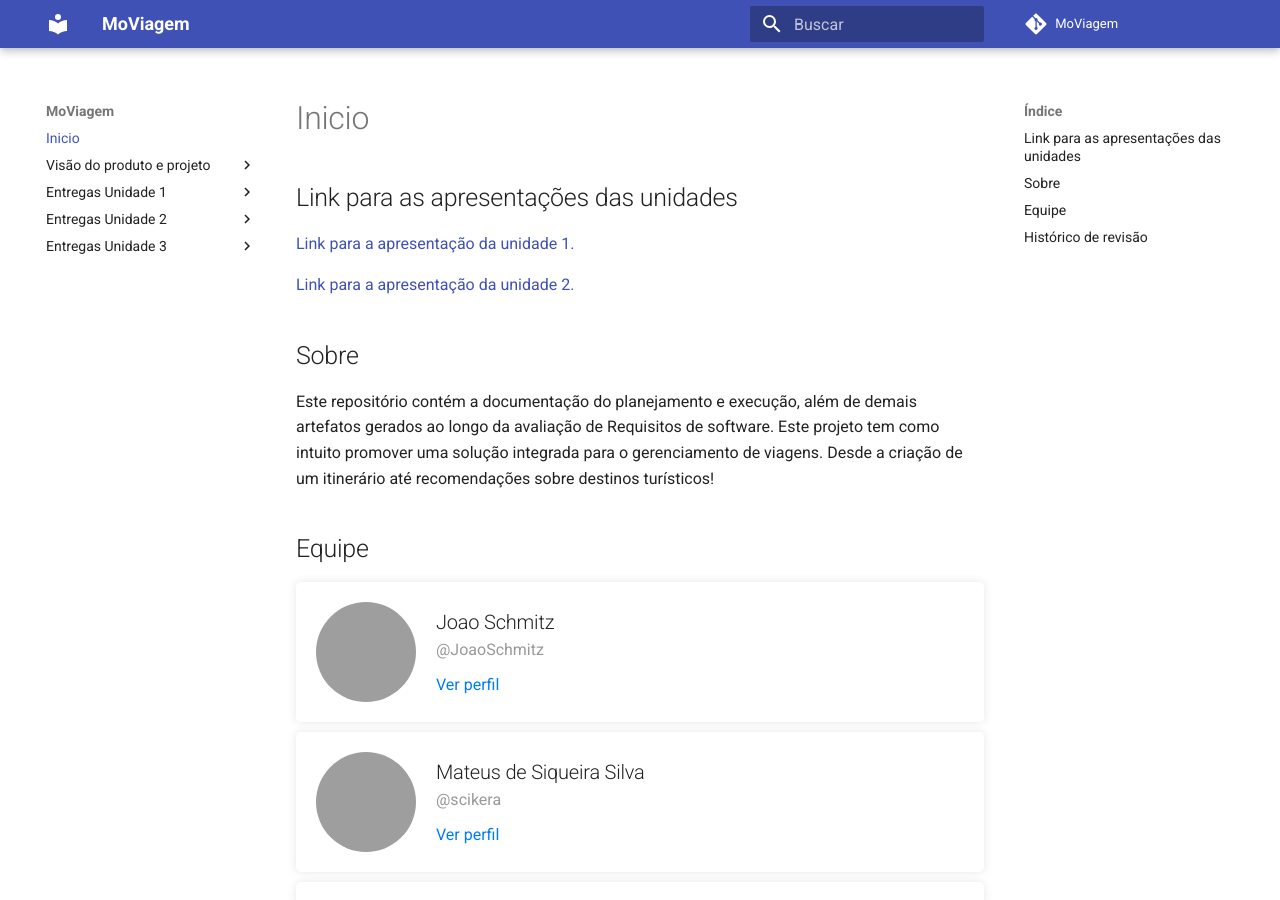
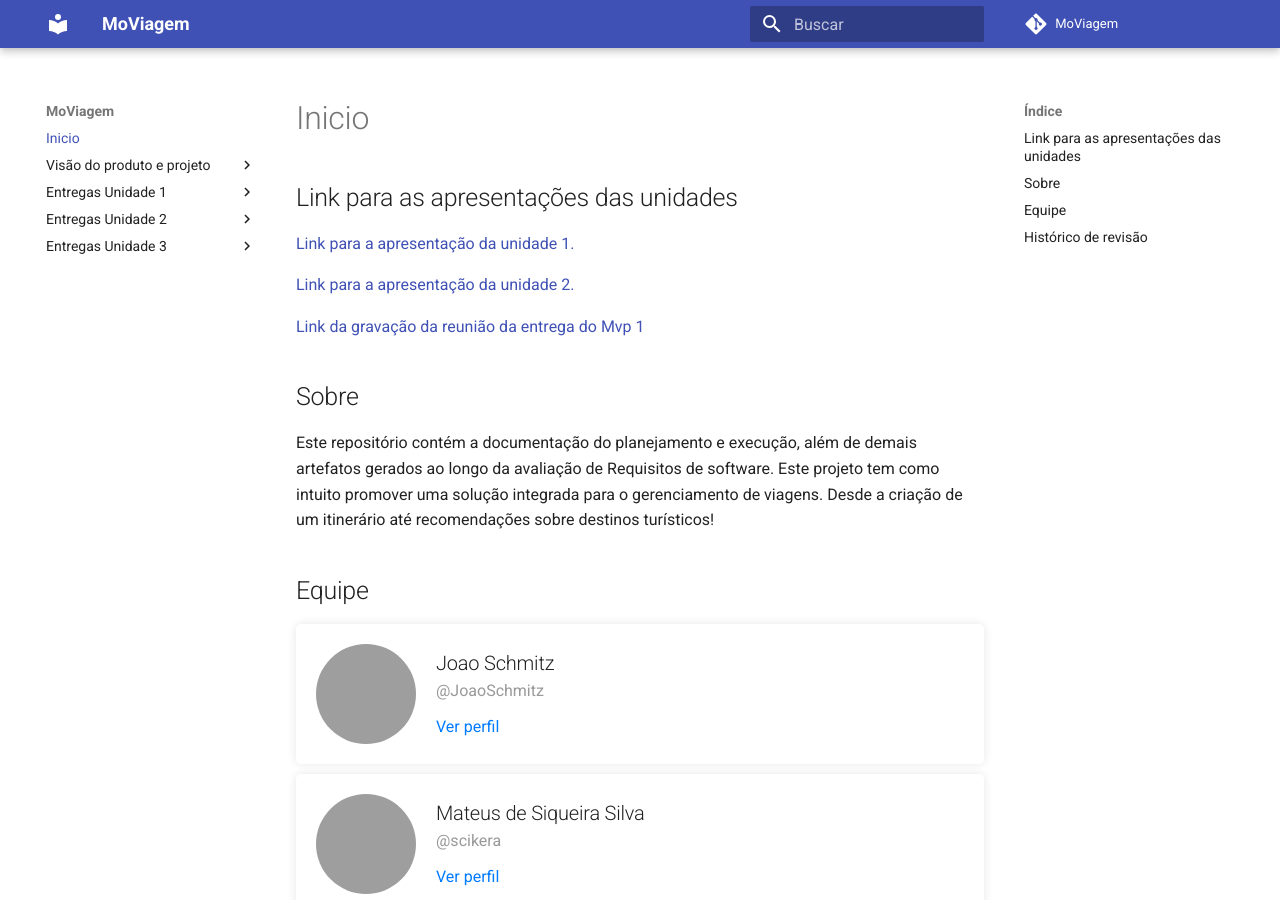
Before and after one commit to mdsreq-fga-unb/2023.1-MoViagem, an MkDocs documentation site: the page built from gitpages/docs/index.md, in a window 1280 px wide and 900 px high, cut to the strip 0-900 px from the top of the window. Built offline with MkDocs 1.6.1 and Material for MkDocs 9.7.7, drawn with Linux system fonts in a browser that asks for light colours; comment, search, counter and statistics services are not loaded; grey boxes are pictures that could not be loaded.

Commit message:
adicionando gravação do mvp1

```diff
--- a/gitpages/docs/index.md
+++ b/gitpages/docs/index.md
@@ -1,16 +1,15 @@
 ## Link para as apresentações das unidades
+
 <a href="https://youtu.be/pDSMaeipmTE"> Link para a apresentação da unidade 1.</a>
 
 <a href="https://youtu.be/hxYFbL8RVpI"> Link para a apresentação da unidade 2.</a>
+
+[Link da gravação da reunião da entrega do Mvp 1](https://youtu.be/M7iDWWLVH5U)
 <br>
 
+## Sobre
 
-
-
-
-## Sobre
 Este repositório contém a documentação do planejamento e execução, além de demais artefatos gerados ao longo da avaliação de Requisitos de software. Este projeto tem como intuito promover uma solução integrada para o gerenciamento de viagens. Desde a criação de um itinerário até recomendações sobre destinos turísticos!
-
 
 ## Equipe
 
@@ -57,7 +56,7 @@ Este repositório contém a documentação do planejamento e execução, além d
 
 ## Histórico de revisão
 
-| Versão     | Data        | Descrição            | Autor(es)                           | Revisores  |
-| :--------: | :---------: | -------------------- | ----------------------------------  | ---------- |
-| `0.0`      |  09/04/2023 | Criação do arquivo   |Gabriel de Souza                     | -          |
-| `0.1`      |  22/04/2023 | Adição da introdução e sobre | Gabriel de Souza            | -          |
+| Versão |    Data    | Descrição                    | Autor(es)        | Revisores |
+| :----: | :--------: | ---------------------------- | ---------------- | --------- |
+| `0.0`  | 09/04/2023 | Criação do arquivo           | Gabriel de Souza | -         |
+| `0.1`  | 22/04/2023 | Adição da introdução e sobre | Gabriel de Souza | -         |
```
